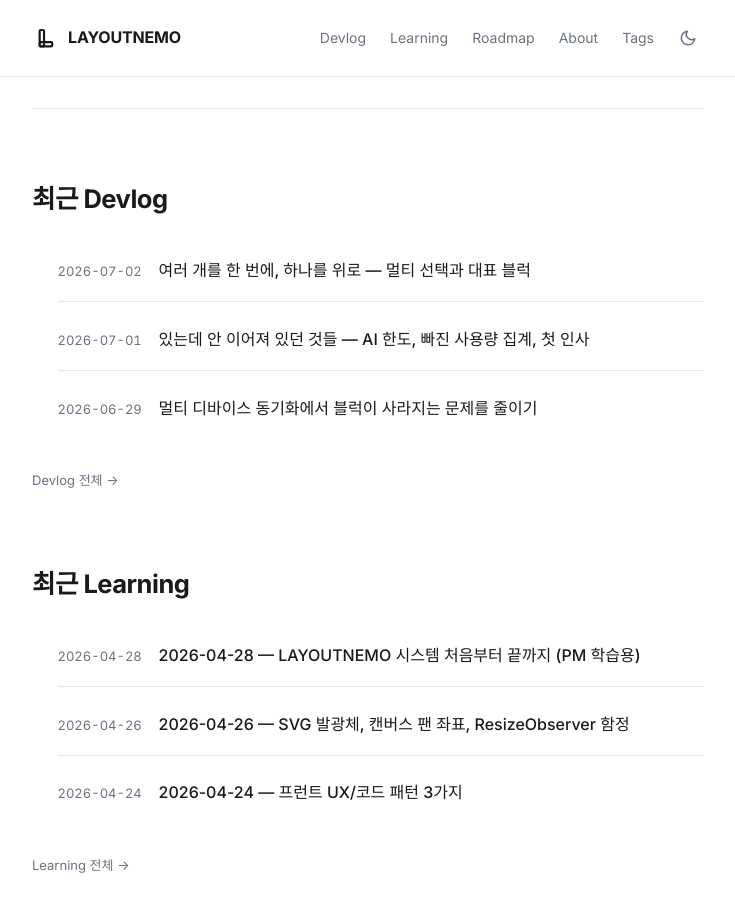
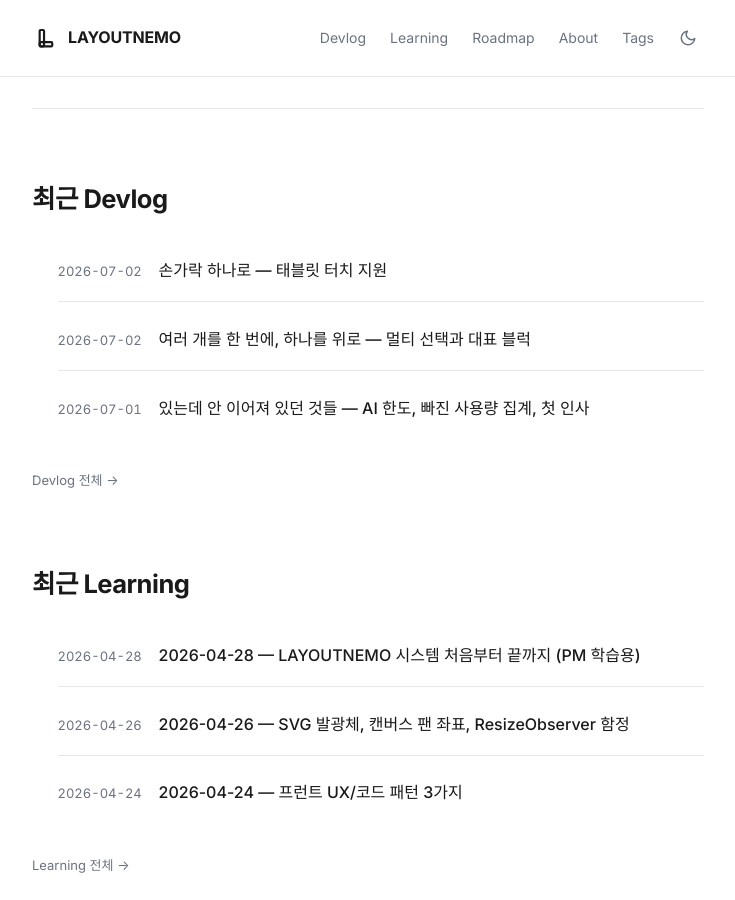
Before and after one commit to Yuwolx/LAYOUTNEMO, a Jekyll site: the page built from index.md, in a window 1280 px wide and 900 px high, scrolled down 930 px. Shown: the whole window, without its empty margins (272-1007 px from the left). Built offline with Jekyll 4.4.1, drawn with Linux system fonts in a browser that asks for light colours; some web fonts are replaced; part of the change alters nothing that is shown.

Commit message:
Devlog: tablet touch support + roadmap/index update
Co-Authored-By: Claude Opus 4.8 (1M context) <noreply@anthropic.com>

````diff
--- /dev/null
+++ b/docs/devlog/2026-07-02-touch-support.md
@@ -0,0 +1,120 @@
+---
+layout: post
+title: "손가락 하나로 — 태블릿 터치 지원"
+parent: Devlog
+nav_order: 15
+tags: [UX, 캔버스, 터치, PointerEvents]
+---
+
+# 손가락 하나로 — 태블릿 터치 지원
+{: .no_toc }
+
+**2026-07-02 — 마우스로 만든 캔버스를, 손가락에게 다시 소개하기.**
+{: .fs-5 .fw-300 }
+
+---
+
+<details markdown="block">
+<summary>목차</summary>
+{: .text-delta }
+- TOC
+{:toc}
+</details>
+
+---
+
+## 무슨 일이 있었나
+
+LAYOUTNEMO의 캔버스는 처음부터 끝까지 **마우스**를 전제로 만들어졌다. 드래그로 옮기고, 모서리를 잡고, modifier 키(Shift·Alt·Ctrl·Space)로 연결·복사·선택·팬을 구분했다. 그런데 태블릿에서 열어 보면 아무것도 제대로 안 됐다. 손가락으로 블럭을 끌면 **페이지가 스크롤**됐고, 두 손가락을 대면 브라우저가 **줌**을 가져갔고, ⋮ 메뉴는 hover가 없으니 **영영 안 보였다.**
+
+"태블릿에서도 쓰고 싶다"가 이번 목표였다. 다만 **마우스 경험을 하나도 망가뜨리지 않으면서**.
+
+---
+
+## 전제부터: 마우스와 터치를 하나로
+
+가장 먼저 정한 건 "터치용 코드를 따로 만들지 않는다"였다. `mousedown`/`mousemove` 옆에 `touchstart`/`touchmove`를 나란히 붙이면, 같은 로직이 두 벌이 되고 둘이 조금씩 어긋나면서 버그가 난다.
+
+그래서 **Pointer Events**로 갈아탔다. `pointerdown`/`pointermove`/`pointerup` 하나가 마우스·터치·펜을 전부 대신한다. `PointerEvent`는 `MouseEvent`를 상속하니 기존에 읽던 `clientX/Y`, `shiftKey`, `altKey`가 그대로 살아 있고, 거기에 `pointerType`("mouse" / "touch" / "pen")과 `pointerId`가 더해진다.
+
+- `pointerType`으로 **"지금 터치인가"**를 분기하고,
+- `pointerId`로 **"이 손가락"**만 추적한다.
+
+마우스 경로는 이벤트 이름만 바뀌었을 뿐 로직이 그대로라, 회귀가 거의 없었다.
+
+### 브라우저에게서 제스처 뺏어오기
+
+터치의 첫 벽은 브라우저였다. 손가락으로 캔버스를 끌면 브라우저는 그걸 **스크롤**로, 두 손가락은 **핀치 줌**으로 해석해 버린다. 정답은 CSS 한 줄, `touch-action: none`. 캔버스와 블럭 카드에 걸어 "이 영역의 터치 제스처는 내가 직접 처리한다"고 선언했다. iOS에서 롱프레스 시 뜨는 텍스트 선택 콜아웃(`-webkit-touch-callout`)과 텍스트 선택(`user-select`)도 같이 껐다 — 드래그를 방해하기 때문이다.
+
+### 두 번째 손가락은 무시한다
+
+터치는 마우스와 달리 **동시에 여러 개**가 들어온다. 한 손가락으로 블럭을 끄는 도중에 다른 손가락이 화면에 닿으면 상태가 엉킨다. 그래서 `activePointerId` 한 칸을 두고, **처음 인터랙션을 시작한 포인터**만 붙잡았다.
+
+```
+if (activePointerIdRef.current !== null) return  // 이미 다른 포인터가 잡고 있음
+...
+activePointerIdRef.current = e.pointerId          // 이 포인터로 고정
+```
+
+이후 `pointermove`/`pointerup`는 `e.pointerId === activePointerIdRef.current`일 때만 반응한다. 두 번째 손가락은 조용히 무시된다. 핀치 줌은 아직 없지만(다음 단계), 적어도 **두 손가락이 캔버스를 깨뜨리진 않는다.**
+
+---
+
+## modifier 키가 없는 세계
+
+여기서부터가 진짜 문제였다. 마우스 인터랙션의 절반은 **키보드 modifier**로 구분됐는데, 태블릿엔 키보드가 없다.
+
+| 마우스 | 터치 대체 |
+|---|---|
+| 그냥 드래그 → 이동 | 그대로 (한 손가락 드래그) |
+| 빈 곳 드래그 → (없음) | **한 손가락 팬** |
+| Space + 드래그 → 팬 | (팬이 기본이 됨) |
+| Alt + 클릭 → 복사 | **⋮ 메뉴 → 복사** |
+| Shift + 드롭 → 연결 | **⋮ 메뉴 → 연결** |
+| Ctrl + 드래그/클릭 → 선택 | **선택 모드 토글 버튼** |
+| hover → ⋮ 노출 | 터치 기기에선 **항상 노출** |
+
+핵심은 **사라진 modifier를 화면 위 어포던스로 옮기는 것**이었다.
+
+### 팬: 빈 곳은 그냥 끌면 된다
+
+마우스에선 팬이 `Space + 드래그`였지만, 터치에선 **빈 캔버스를 한 손가락으로 끌면 팬**이 자연스럽다(지도 앱이 다 그렇다). 블럭 위에서 시작하면 블럭 이동, 빈 곳에서 시작하면 팬 — `pointerType === "touch"`일 때만 이 규칙을 켰다.
+
+### 연결·복사: 손가락엔 Shift가 없다
+
+연결(관계선)은 원래 `Shift + 드롭`이라는 **드래그 제스처**였다. 터치로 옮기려다, 와이어를 끌어다 잇는 방식은 정확도가 필요해 접었다(기획 단계에서 정한 방향). 대신 **메뉴 기반**으로 갔다.
+
+- 블럭 ⋮ 메뉴에서 **'연결'** → 연결 모드 진입, 소스 블럭에 보라 링이 뜨고 하단에 "연결할 블럭을 탭하세요" 배너
+- **대상 블럭을 탭**하면 두 블럭이 이어지고 모드 종료
+- 소스를 다시 탭하거나 빈 곳을 탭하면 취소
+
+복사도 `Alt + 클릭`에서 **⋮ 메뉴 → 복사**로 옮겼다. 덤으로 이 둘은 마우스 사용자도 메뉴로 쓸 수 있게 됐다.
+
+### 선택: Ctrl 대신 모드 버튼
+
+멀티 선택은 [바로 전 작업](2026-07-02-multi-select-and-pin.md)에서 `Ctrl`에 걸어뒀는데, 터치엔 Ctrl이 없다. 그래서 화면 좌하단에 **'선택 모드'** 토글 버튼을 뒀다(hover 없는 기기에서만 노출). 켜면 탭이 선택 토글, 빈 곳 드래그가 마퀴 선택이 되고, 끄면 다시 이동 모드로 돌아온다. 마우스의 `Ctrl` 분기와 **완전히 같은 코드**를 타되, 조건에 `(pointerType === "touch" && touchSelectMode)`만 더했다.
+
+---
+
+## 검토에서 걸린 것들
+
+구현 뒤 스스로 세 번 훑었는데, 눈에 안 띄던 것들이 나왔다.
+
+- **링크와 ⋮ 버튼이 드래그를 시작시켰다.** 외부 링크 `<a>`와 ⋮ 버튼엔 원래 `onMouseDown`으로 전파를 막아뒀는데, 드래그가 Pointer로 바뀌면서 그 방어가 무력해졌다. 탭하면 링크로 가는 대신 카드가 끌려왔다. `onPointerDown`으로 바꿔 막았다. **이벤트 종류를 갈아탈 땐 "막아두던 곳"도 같이 갈아타야 한다.**
+- **팬을 하면 선택이 풀렸다.** 처음엔 터치 팬 시작 시 선택을 비웠는데, "선택해 두고 팬으로 훑어보다 잃는" 게 더 답답했다. 팬 중엔 선택을 **유지**하도록 고쳤다.
+- **연결 중인 소스가 안 보였다.** 어느 블럭에서 연결을 시작했는지 표시가 없어, 소스에 선택과 같은 보라 링을 띄웠다.
+
+---
+
+## 정리
+
+이번 작업의 8할은 **"마우스에만 있던 것을 터치에서 어떻게 대신하나"**였다. 코드보다 **매핑 표**를 그리는 데 시간이 더 걸렸다.
+
+배운 것:
+
+- 입력 장치를 늘릴 땐 **Pointer Events로 경로를 하나로 합치는 게** 두 벌 코드보다 안전하다. 마우스 회귀가 거의 없었던 이유다.
+- 터치는 **브라우저와 제스처를 두고 다툰다.** `touch-action: none`으로 먼저 소유권을 가져와야 시작할 수 있다.
+- **modifier 키는 화면 위 어포던스로 번역**해야 한다 — 팬은 기본 제스처로, 연결·복사는 메뉴로, 선택은 모드 버튼으로.
+- 이벤트 모델을 바꾸면 **"전파를 막던 자리"가 조용히 뚫린다.** 링크·버튼처럼 드래그를 막던 곳을 반드시 같이 점검한다.
+
+아직 남은 건 **핀치 줌**(두 손가락 확대·축소)과 **휴대폰용 반응형 레이아웃**이다. 이번엔 태블릿까지를 목표로 잡고 그 둘은 다음으로 미뤄뒀다. 로컬에선 컴파일·부팅까지만 확인 가능하니, 실제 감각은 기기에서 만져보며 다듬어야 한다. 캔버스 도구는 결국 **손에 익는 제스처를 하나씩 늘려가는** 일이다 — 이번엔 그 '손'이 진짜 손가락이었다.
--- a/docs/devlog/index.md
+++ b/docs/devlog/index.md
@@ -24,6 +24,7 @@ LAYOUTNEMO를 만들면서 마주친 문제, 선택, 삽질, 배운 것을 기
 
 | 날짜 | 제목 | 상태 |
 |------|------|------|
+| 2026-07-02 | [손가락 하나로 — 태블릿 터치 지원]({{ site.baseurl }}/docs/devlog/2026-07-02-touch-support/) | ✅ 공개 |
 | 2026-07-02 | [여러 개를 한 번에, 하나를 위로 — 멀티 선택과 대표 블럭]({{ site.baseurl }}/docs/devlog/2026-07-02-multi-select-and-pin/) | ✅ 공개 |
 | 2026-07-01 | [있는데 안 이어져 있던 것들 — AI 한도, 빠진 사용량 집계, 첫 인사]({{ site.baseurl }}/docs/devlog/2026-07-01-quota-and-missing-analytics/) | ✅ 공개 |
 | 2026-06-29 | [멀티 디바이스 동기화에서 블럭이 사라지는 문제를 줄이기]({{ site.baseurl }}/docs/devlog/2026-06-29-sync-pruning-fix/) | ✅ 공개 |
--- a/docs/roadmap.md
+++ b/docs/roadmap.md
@@ -42,12 +42,14 @@ LAYOUTNEMO의 현재 상태와 앞으로의 방향을 기록합니다.
 - [x] 블럭 멀티 선택 — Ctrl 마퀴/클릭 선택 + 일괄 시급도·갈무리 + 같이 이동, 보라 선택 표시 (2026-07-02)
 - [x] 대표 블럭(공지) — ⋮ 메뉴로 고정, 상단 배너로 항상 노출, 클릭 시 상세 (캔버스당 1개, metadata 동기화) (2026-07-02)
 - [x] 공지 전용 앰버 색 통일(핀·링·배너 글로우) + 카드 높이 측정 무한 렌더 루프 수정(ResizeObserver deps) (2026-07-02)
+- [x] **태블릿 터치 지원** — Pointer Events 전환(마우스·터치 단일 경로), 한 손가락 팬, ⋮ 메뉴 연결/복사(Shift·Alt 대체), 선택 모드 토글(Ctrl 대체), 터치용 항상 노출 어포던스 (2026-07-02)
 
 ## 🚧 진행 중 / 내부 개선
 
 - [ ] 정리하기 적용 시 삭제 블럭 보존/히스토리 처리 강화
 - [ ] 정리하기 AI 입력에 태그/기한까지 포함해 제안 품질 높이기
 - [ ] 결 삭제 시 기존 블럭 재배정 UX 정리
+- [ ] 터치 후속 — 핀치 줌(두 손가락 확대·축소) + 휴대폰용 반응형 레이아웃 (태블릿은 완료, 실기기 감각 다듬기 포함)
 - [ ] Next.js 보안 패치 버전 업그레이드 검토
 
 ## 📝 예정 (우선순위 조정 중)
````
